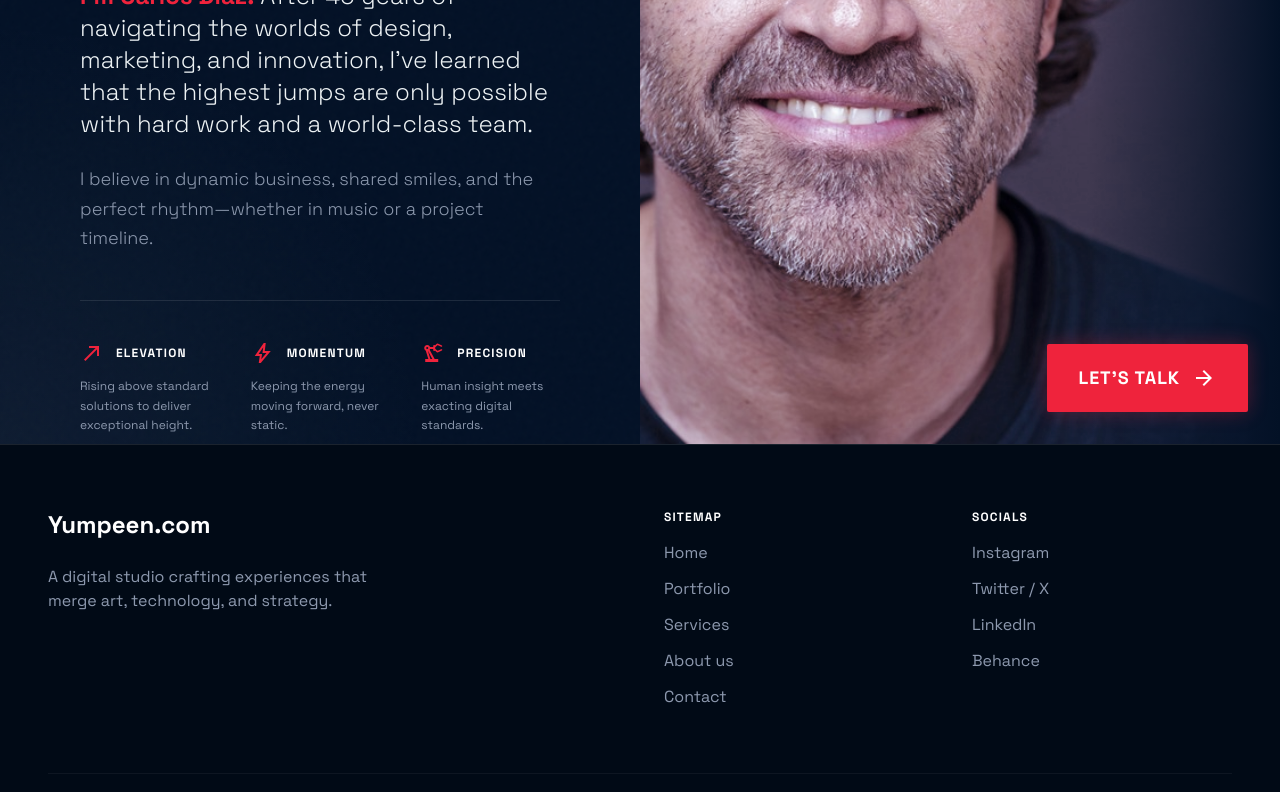
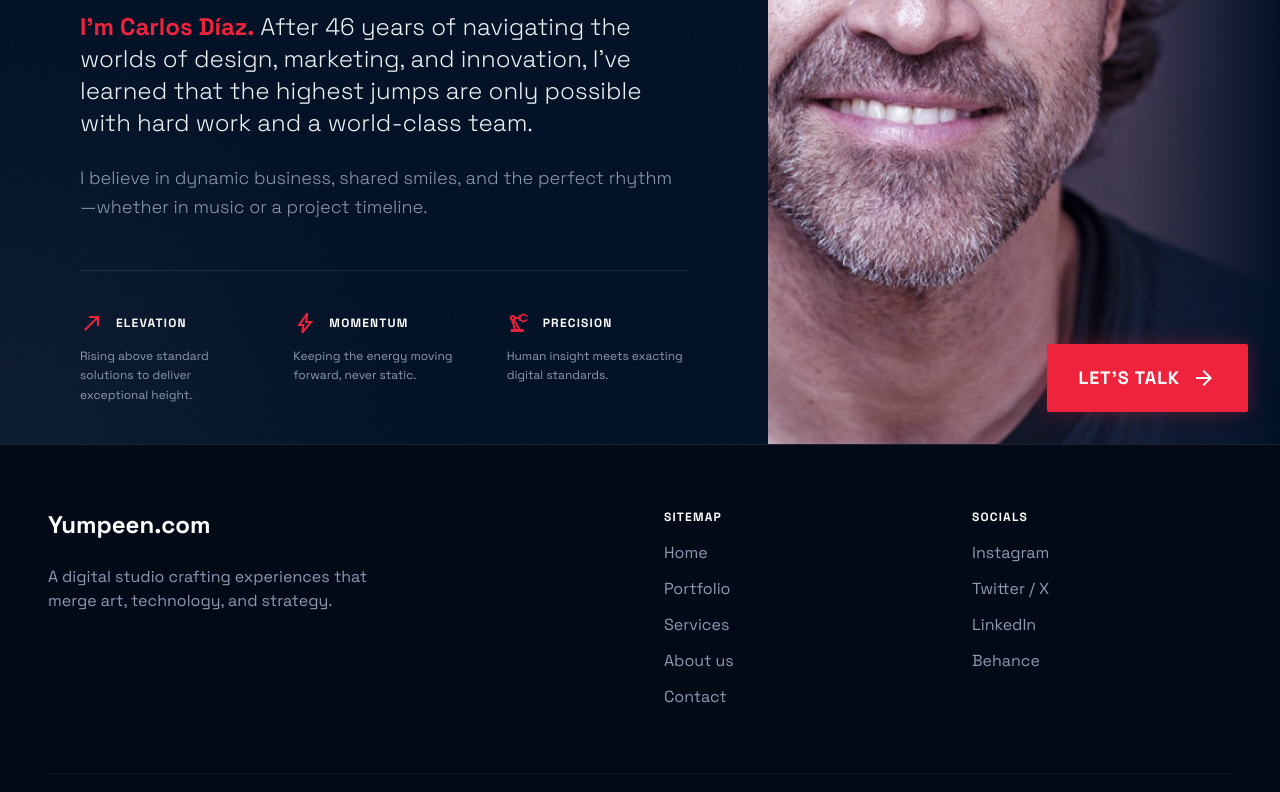
Before and after one commit to carlosdiaztorres/yumpeenx, a website built with Vite: page about.html in a window 1280 px wide. Shown: the part 356-1148 px from the top of the page. Built offline with nearby package versions, Linux system fonts and the light colour scheme.

Commit message:
Refine About Us: Adjust layout proportions and increase values typography size

```diff
--- a/about.html
+++ b/about.html
@@ -157,9 +157,9 @@
 
     <!-- Main Content -->
     <main class="relative z-10 flex-grow pt-32 lg:pt-0">
-        <div class="flex flex-col lg:flex-row min-h-[calc(100vh-80px)] lg:min-h-screen">
+        <div class="max-w-[1440px] mx-auto flex flex-col lg:flex-row min-h-[calc(100vh-80px)] lg:min-h-screen">
             <!-- Left: Text Content -->
-            <div class="w-full lg:w-1/2 flex flex-col justify-center px-6 md:px-12 lg:px-20 py-16 lg:py-0">
+            <div class="w-full lg:w-3/5 flex flex-col justify-center px-6 md:px-12 lg:px-20 py-16 lg:py-0">
                 <div class="max-w-2xl">
                     <h1
                         class="text-5xl md:text-7xl lg:text-8xl font-bold tracking-tight leading-[0.9] mb-10 text-white transition-all">
@@ -217,7 +217,7 @@
             </div>
 
             <!-- Right: Carlos Portrait -->
-            <div class="w-full lg:w-1/2 relative min-h-[50vh] lg:min-h-screen bg-slate-900 group">
+            <div class="w-full lg:w-2/5 relative min-h-[50vh] lg:min-h-screen bg-slate-900 group">
                 <div class="absolute inset-0 z-0">
                     <img alt="Portrait of Carlos Díaz"
                         class="w-full h-full object-cover grayscale-[30%] contrast-110 transition-all duration-700 group-hover:grayscale-0 group-hover:scale-105"
```
